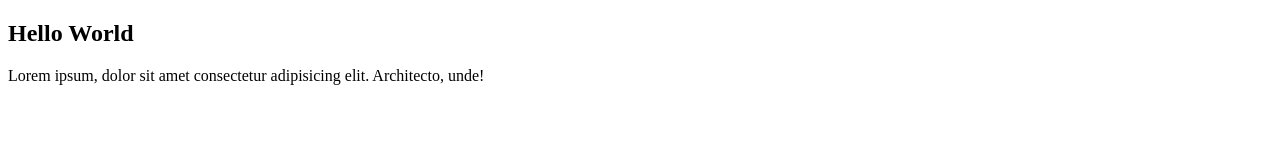
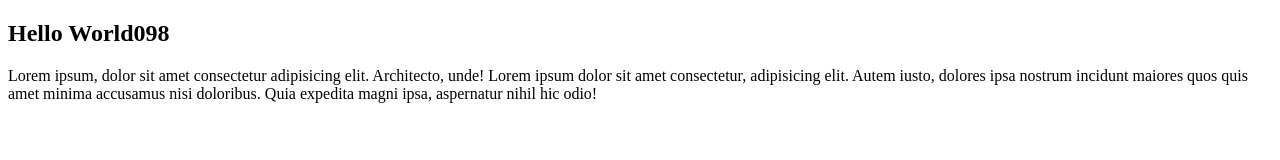
Before and after one commit to satyam-pageup/git-learning, a plain HTML site: page index.html in a window 1280 px wide. Drawn offline with Linux system fonts and the light colour scheme.

Commit message:
new changes in master

```diff
--- a/index.html
+++ b/index.html
@@ -6,7 +6,7 @@
     <title>Document</title>
 </head>
 <body>
-    <h2>Hello World</h2>
-    <p>Lorem ipsum, dolor sit amet consectetur adipisicing elit. Architecto, unde!</p>
+    <h2>Hello World098</h2>
+    <p>Lorem ipsum, dolor sit amet consectetur adipisicing elit. Architecto, unde! Lorem ipsum dolor sit amet consectetur, adipisicing elit. Autem iusto, dolores ipsa nostrum incidunt maiores quos quis amet minima accusamus nisi doloribus. Quia expedita magni ipsa, aspernatur nihil hic odio!</p>
 </body>
 </html>
```
